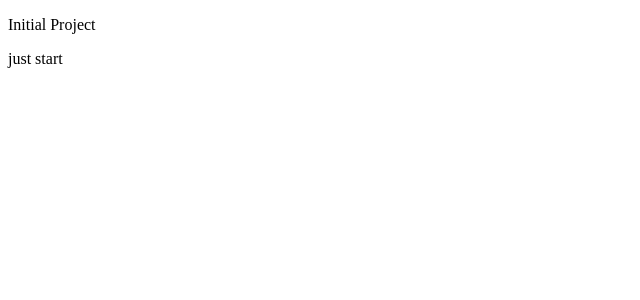
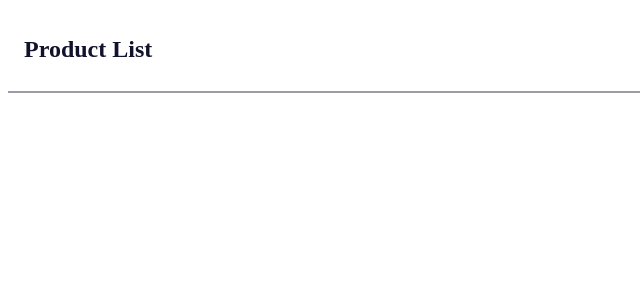
Before and after one commit to maryamghorbani/ProductsList, a React (Vite) app: page / in a window 1280 px wide. Shown: the top 300 px of the page, without its empty margins (0-640 px from the left). Built offline with nearby package versions, Linux system fonts and the light colour scheme.

Commit message:
create header component

```diff
--- a/src/App.jsx
+++ b/src/App.jsx
@@ -1,10 +1,10 @@
 import "./App.scss";
+import {MainHeader} from "./view/layout/headers";
 
 function App() {
     return (
         <div className="App">
-            <p>Initial Project</p>
-            <p>just start</p>
+            <MainHeader title="Product List"/>
         </div>
     );
 }
--- /dev/null
+++ b/src/assets/scss/_mixins.scss
@@ -0,0 +1,12 @@
+@import "variables";
+
+
+@mixin border-bottom-style($color, $width, $style) {
+  border-bottom: $width $style $color;
+}
+
+@mixin main-header {
+  color: $dark;
+  padding: 0.5rem 1rem;
+  @include border-bottom-style($light-gray, 2px, solid);
+}
--- /dev/null
+++ b/src/assets/scss/_variables.scss
@@ -0,0 +1,5 @@
+$primary-color: #e04f4f;
+$secondary-color: #f1f3fa;
+$dark: #11132c;
+$light-gray: #9b9ca8;
+$custom-blue: #3f4aaf;
--- /dev/null
+++ b/src/assets/scss/dashboard.scss
@@ -0,0 +1,6 @@
+@import "mixins";
+@import "variables";
+
+.main-header {
+  @include main-header;
+}
--- /dev/null
+++ b/src/view/layout/headers/MainHeader.jsx
@@ -0,0 +1,7 @@
+import "@/assets/scss/dashboard.scss";
+
+export const MainHeader = ({title}) => {
+    return <div className="main-header">
+        <h2>{title}</h2>
+    </div>;
+}
--- /dev/null
+++ b/src/view/layout/headers/index.js
@@ -0,0 +1 @@
+export * from "./MainHeader";
--- a/vite.config.js
+++ b/vite.config.js
@@ -1,7 +1,14 @@
-import { defineConfig } from "vite";
+import * as path from "path";
+
+import {defineConfig} from "vite";
 import react from "@vitejs/plugin-react";
 
 // https://vitejs.dev/config/
 export default defineConfig({
     plugins: [react()],
+    resolve: {
+        alias: {
+            "@": path.resolve(__dirname, "src")
+        }
+    }
 });
```
